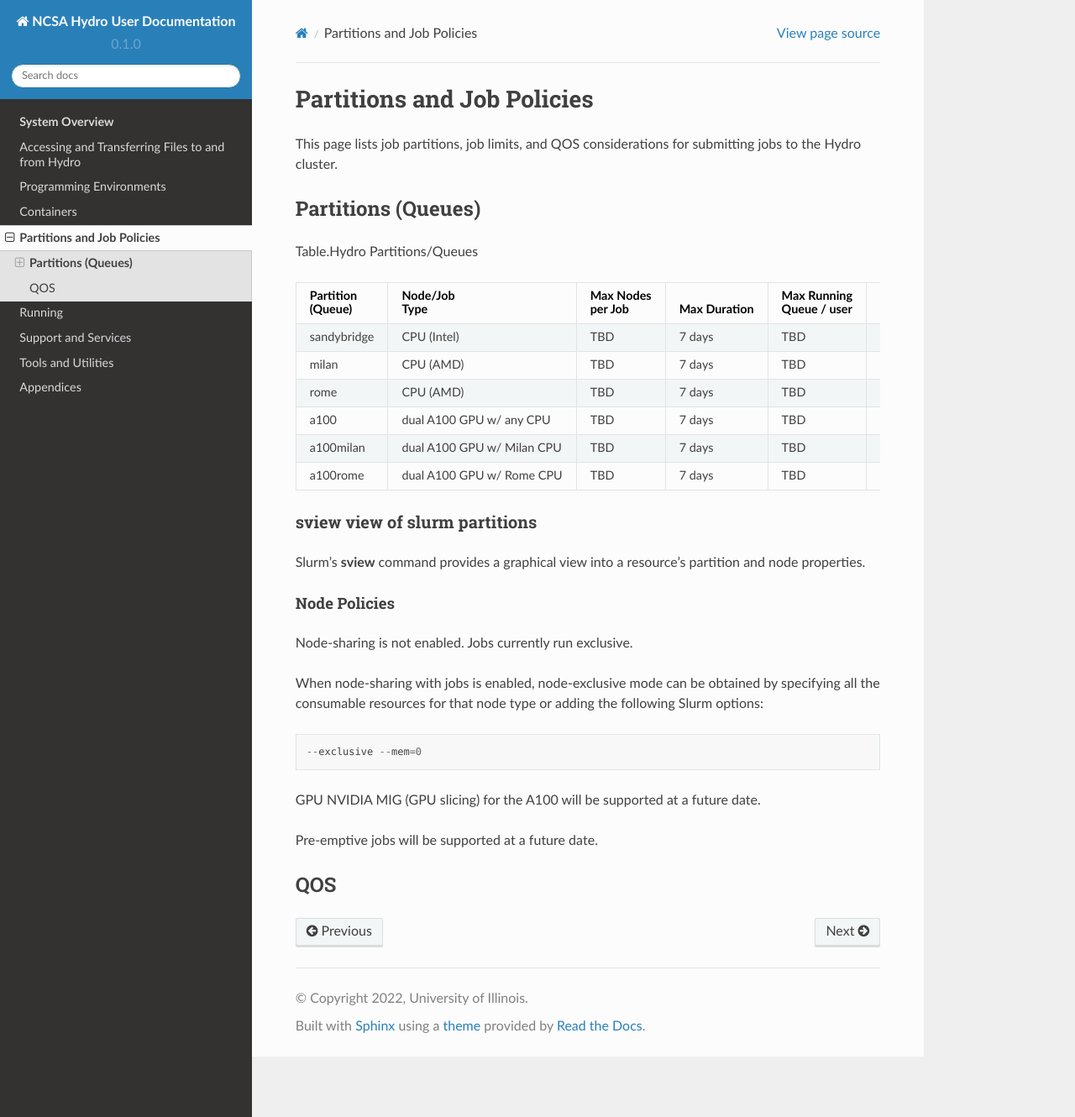
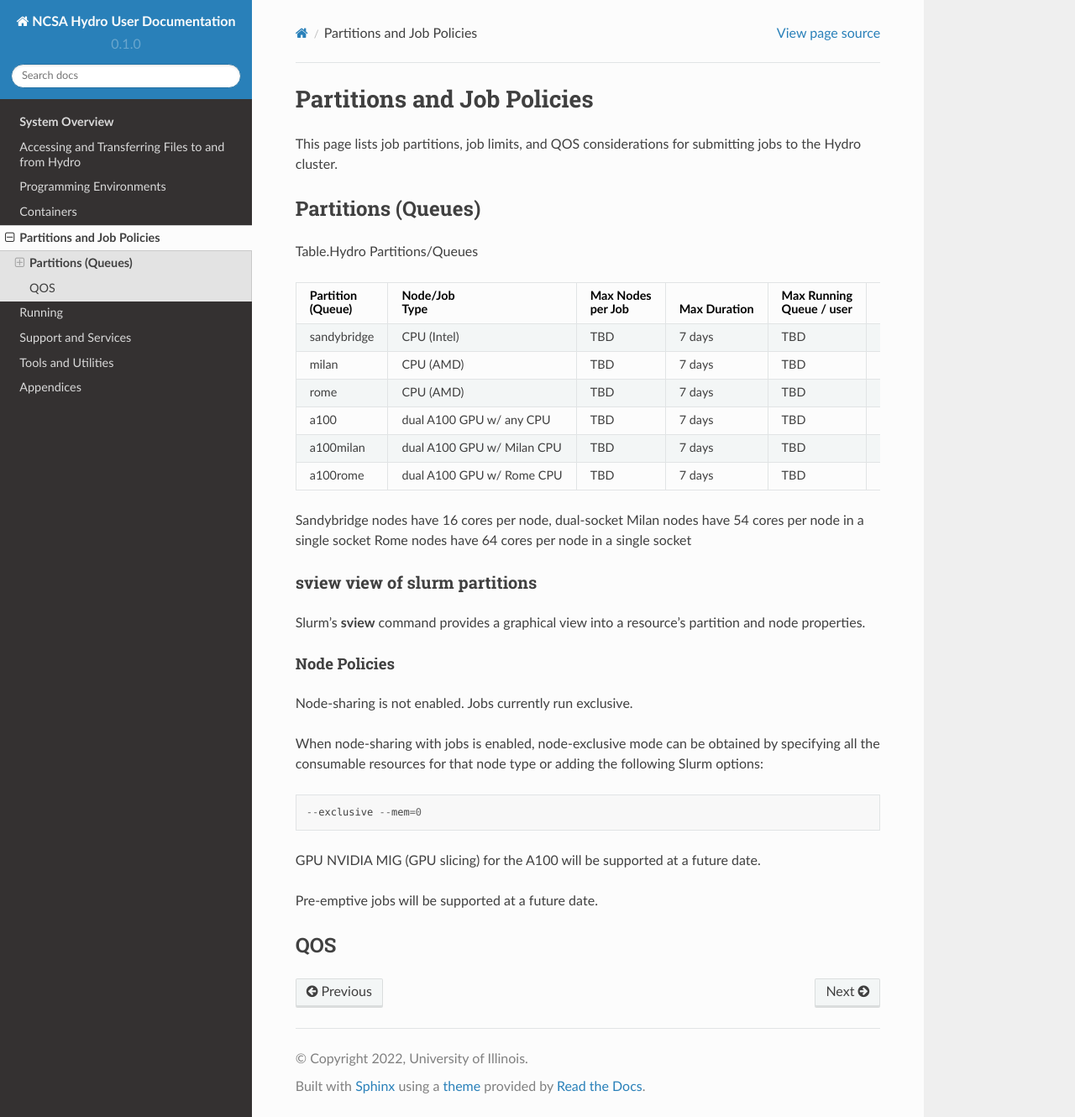
Before and after one commit to ncsa/hydro_documentation, a Sphinx documentation site: the page built from docs/source/partitions_and_job_policies.rst, in a window 1280 px wide and 1330 px high. Shown: the whole window at 84% size. Built offline with Sphinx 7.4.7 and the Read the Docs theme 2.0.0, drawn with Linux system fonts in a browser that asks for light colours; pages that are not in the unit, such as notebooks, are missing from menus.

Commit message:
Update partitions_and_job_policies.rst

```diff
--- a/docs/source/partitions_and_job_policies.rst
+++ b/docs/source/partitions_and_job_policies.rst
@@ -35,6 +35,11 @@ Table.Hydro Partitions/Queues
 |               | w/ Rome CPU   |          |               |          |          |
 +---------------+---------------+----------+---------------+----------+----------+
 
+Sandybridge nodes have 16 cores per node, dual-socket
+Milan nodes have 54 cores per node in a single socket
+Rome nodes have 64 cores per node in a single socket
+
+
 sview view of slurm partitions
 ^^^^^^^^^^^^^^^^^^^^^^^^^^^^^^
 Slurm's **sview** command provides a graphical view into a resource's partition and node properties.
```
